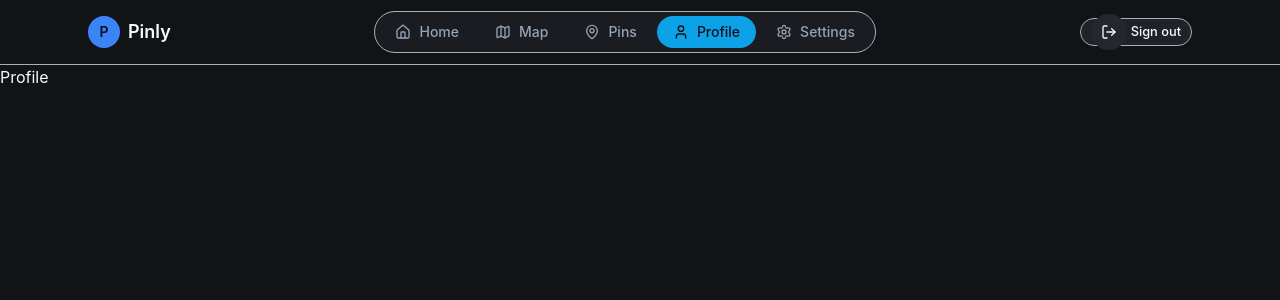
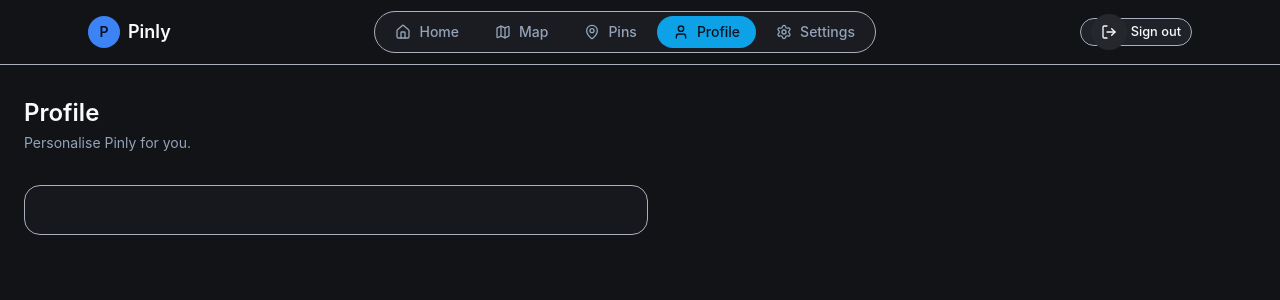
Before and after one commit to TheBigBookMan/pinly, a React (Vite) app in the folder webapp/: page /profile in a window 1280 px wide. Shown: the top 300 px of the page. Built offline with nearby package versions, Linux system fonts and the light colour scheme; sample sign-in values are in the browser's storage.

Commit message:
refactor: breakdown settings page components more

```diff
--- /dev/null
+++ b/webapp/src/components/features/Settings/SettingsRow.tsx
@@ -0,0 +1,63 @@
+import { Input } from "@/components/ui/input"
+import { Label } from "@/components/ui/label"
+import { Switch } from "@/components/ui/switch"
+import type { SettingsRowProps } from "@/types/settings"
+
+const SettingsRow = ({ setting, onChange }: SettingsRowProps) => {
+  const checkSettingType = () => {
+    switch (setting.type) {
+      case 'switch':
+        return (
+          <Switch
+            id={setting.settingId}
+            checked={setting.value as boolean}
+            onCheckedChange={(checked) => onChange(setting.settingId, checked)}
+          />
+        )
+
+      case 'number':
+        return (
+          <div className="flex items-center gap-2">
+            <Input
+              type="number"
+              min={setting.min}
+              max={setting.max}
+              value={setting.value as number}
+              onChange={(e) => onChange(setting.settingId, Number(e.target.value))}
+              className="w-20 text-right"
+            />
+            {setting.unit && (
+              <span className="text-sm text-muted-foreground">{setting.unit}</span>
+            )}
+          </div>
+        )
+
+      case 'text':
+        return (
+          <Input
+            type="text"
+            value={setting.value as string}
+            onChange={(e) => onChange(setting.settingId, e.target.value)}
+            className="w-48"
+          />
+        )
+    }
+  }
+
+  return (
+    <div className="flex items-start justify-between gap-4">
+      <div className="space-y-1">
+        <Label htmlFor={setting.settingId} className="text-sm font-medium text-foreground">
+          {setting.label}
+        </Label>
+        <p className="text-sm text-muted-foreground">
+          {setting.description}
+        </p>
+      </div>
+
+      {checkSettingType()}
+    </div>
+  )
+}
+
+export default SettingsRow;
--- a/webapp/src/pages/Profile.tsx
+++ b/webapp/src/pages/Profile.tsx
@@ -1,7 +1,18 @@
+
+/*
+This page will have stuff like account (profile pic, email, username), bio, travel stats (pins completed, countries visited, since joined date)
+*/
+
 const Profile = () => {
   return (
-    <div>
-      <p>Profile</p>
+    <div className=" flex h-full max-w-2xl flex-col px-6 py-8">
+			<h1 className="text-2xl font-semibold text-foreground">Profile</h1>
+			<p className="mt-1 text-sm text-muted-foreground">
+				Personalise Pinly for you.
+			</p>
+
+      <div className="mt-8 flex flex-1 flex-col gap-4 overflow-y-auto rounded-2xl border border-border bg-secondary/40 p-6">
+      </div>
     </div>
   )
 }
--- a/webapp/src/pages/Settings.tsx
+++ b/webapp/src/pages/Settings.tsx
@@ -1,72 +1,8 @@
 import { useState } from "react"
-import { Label } from "@/components/ui/label"
-import { Switch } from "@/components/ui/switch"
-import { Input } from "@/components/ui/input"
 import { settings } from "@/utils/settings"
-import type { SettingsId, SettingsType } from "@/types/settings"
+import type { SettingsId, SettingsRowProps } from "@/types/settings"
 import { Button } from "@/components/ui/button"
-
-type SettingsRowProps = {
-	setting: SettingsType & { value: string | number | boolean }
-	onChange: (settingId: SettingsId, value: string | number | boolean) => void
-}
-
-const SettingsRow = ({ setting, onChange }: SettingsRowProps) => {
-	const checkSettingType = () => {
-		switch (setting.type) {
-			case 'switch':
-				return (
-					<Switch
-						id={setting.settingId}
-						checked={setting.value as boolean}
-						onCheckedChange={(checked) => onChange(setting.settingId, checked)}
-					/>
-				)
-
-			case 'number':
-				return (
-					<div className="flex items-center gap-2">
-						<Input
-							type="number"
-							min={setting.min}
-							max={setting.max}
-							value={setting.value as number}
-							onChange={(e) => onChange(setting.settingId, Number(e.target.value))}
-							className="w-20 text-right"
-						/>
-						{setting.unit && (
-							<span className="text-sm text-muted-foreground">{setting.unit}</span>
-						)}
-					</div>
-				)
-
-			case 'text':
-				return (
-					<Input
-						type="text"
-						value={setting.value as string}
-						onChange={(e) => onChange(setting.settingId, e.target.value)}
-						className="w-48"
-					/>
-				)
-		}
-	}
-
-	return (
-		<div className="flex items-start justify-between gap-4">
-			<div className="space-y-1">
-				<Label htmlFor={setting.settingId} className="text-sm font-medium text-foreground">
-					{setting.label}
-				</Label>
-				<p className="text-sm text-muted-foreground">
-					{setting.description}
-				</p>
-			</div>
-
-			{checkSettingType()}
-		</div>
-	)
-}
+import SettingsRow from "@/components/features/Settings/SettingsRow";
 
 type UserSettingType = {
 	settingId: SettingsId
--- a/webapp/src/types/settings.ts
+++ b/webapp/src/types/settings.ts
@@ -33,3 +33,8 @@ type TextSettingType = BaseSetting & {
 }
 
 export type SettingsType = SwitchSettingType | NumberSettingType | TextSettingType;
+
+export type SettingsRowProps = {
+  setting: SettingsType & { value: string | number | boolean }
+  onChange: (settingId: SettingsId, value: string | number | boolean) => void
+}
```
